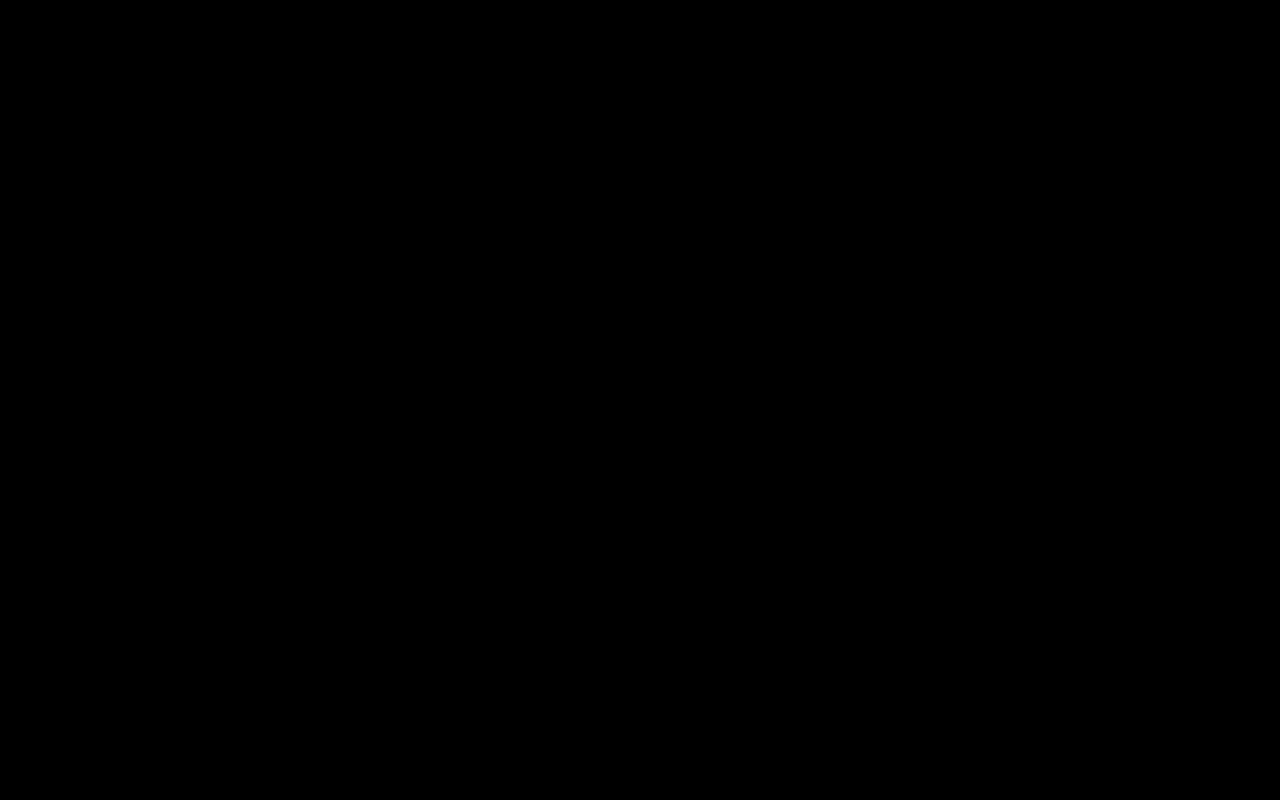
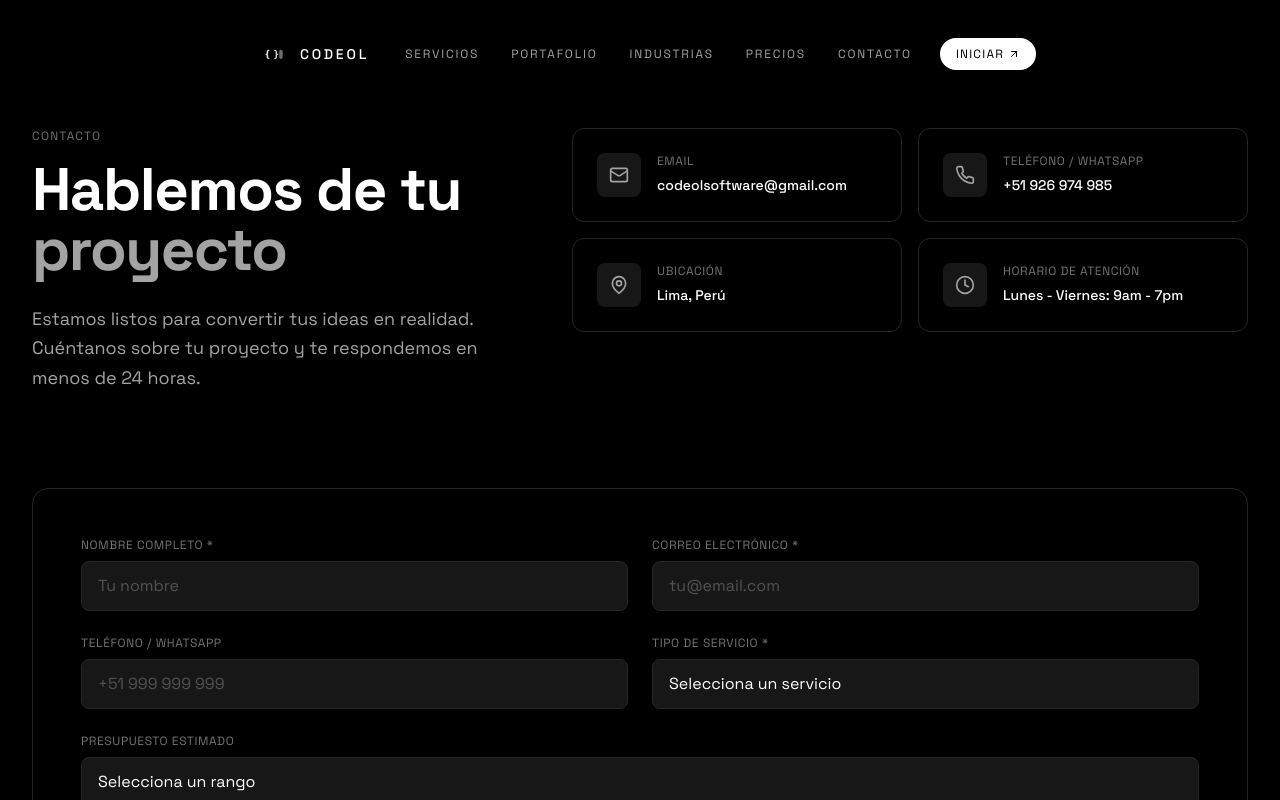
Before and after one commit to stevlozano/Codeol-Software-Peru, a React (Vite) app: page /contact in a window 1280 px wide. Before the commit this address had no page. Shown: the top 800 px of the page. Built offline with nearby package versions, Linux system fonts and the light colour scheme.

Commit message:
Restructure site: create separate pages for each section and simplify homepage

```diff
--- a/src/App.jsx
+++ b/src/App.jsx
@@ -2,11 +2,7 @@ import { BrowserRouter as Router, Routes, Route } from 'react-router-dom'
 import Navbar from './components/Navbar'
 import Hero from './sections/Hero'
 import Stats from './sections/Stats'
-import Services from './sections/Services'
-import Portfolio from './sections/Portfolio'
-import IndustryServices from './sections/IndustryServices'
-import Pricing from './sections/Pricing'
-import Contact from './sections/Contact'
+import BriefOverview from './sections/BriefOverview'
 import Footer from './components/Footer'
 import Chatbot from './components/Chatbot'
 import EcommerceDemo from './pages/EcommerceDemo'
@@ -15,6 +11,11 @@ import FintechLandingDemo from './pages/FintechLandingDemo'
 import RealEstateDemo from './pages/RealEstateDemo'
 import PrivacyPolicy from './pages/PrivacyPolicy'
 import TermsOfService from './pages/TermsOfService'
+import ServicesPage from './pages/ServicesPage'
+import PortfolioPage from './pages/PortfolioPage'
+import IndustriesPage from './pages/IndustriesPage'
+import PricingPage from './pages/PricingPage'
+import ContactPage from './pages/ContactPage'
 
 function HomePage() {
   return (
@@ -23,11 +24,7 @@ function HomePage() {
       <main>
         <Hero />
         <Stats />
-        <Services />
-        <Portfolio />
-        <IndustryServices />
-        <Pricing />
-        <Contact />
+        <BriefOverview />
       </main>
       <Footer />
       <Chatbot />
@@ -40,6 +37,11 @@ function App() {
     <Router>
       <Routes>
         <Route path="/" element={<HomePage />} />
+        <Route path="/services" element={<ServicesPage />} />
+        <Route path="/portfolio" element={<PortfolioPage />} />
+        <Route path="/industries" element={<IndustriesPage />} />
+        <Route path="/pricing" element={<PricingPage />} />
+        <Route path="/contact" element={<ContactPage />} />
         <Route path="/demo/ecommerce-moda" element={<EcommerceDemo />} />
         <Route path="/demo/sistema-erp" element={<ERPDemo />} />
         <Route path="/demo/landing-fintech" element={<FintechLandingDemo />} />
--- a/src/components/Navbar.jsx
+++ b/src/components/Navbar.jsx
@@ -5,11 +5,11 @@ import { ArrowUpRight } from 'lucide-react'
 import ProjectModal from './ProjectModal'
 
 const navLinks = [
-  { name: 'Servicios', href: '#services' },
-  { name: 'Portafolio', href: '#portfolio' },
-  { name: 'Industrias', href: '#industries' },
-  { name: 'Precios', href: '#pricing' },
-  { name: 'Contacto', href: '#contact' },
+  { name: 'Servicios', to: '/services' },
+  { name: 'Portafolio', to: '/portfolio' },
+  { name: 'Industrias', to: '/industries' },
+  { name: 'Precios', to: '/pricing' },
+  { name: 'Contacto', to: '/contact' },
 ]
 
 export default function Navbar() {
@@ -77,9 +77,9 @@ export default function Navbar() {
           {/* Desktop Links */}
           <div className="hidden md:flex items-center">
             {navLinks.map((link, index) => (
-              <a
+              <Link
                 key={link.name}
-                href={link.href}
+                to={link.to}
                 onMouseEnter={() => setHoveredIndex(index)}
                 onMouseLeave={() => setHoveredIndex(null)}
                 className="relative px-4 py-2 text-xs tracking-[0.15em] uppercase text-pure-gray-400 hover:text-pure-white transition-colors duration-300"
@@ -93,7 +93,7 @@ export default function Navbar() {
                     transition={{ type: "spring", bounce: 0.2, duration: 0.6 }}
                   />
                 )}
-              </a>
+              </Link>
             ))}
           </div>
 
@@ -139,9 +139,8 @@ export default function Navbar() {
           >
             <div className="flex flex-col justify-center items-center h-full px-6">
               {navLinks.map((link, index) => (
-                <motion.a
+                <motion.div
                   key={link.name}
-                  href={link.href}
                   initial={{ opacity: 0, y: 40 }}
                   animate={{ opacity: 1, y: 0 }}
                   exit={{ opacity: 0, y: 20 }}
@@ -150,11 +149,15 @@ export default function Navbar() {
                     delay: index * 0.1,
                     ease: [0.22, 1, 0.36, 1]
                   }}
-                  onClick={() => setIsMobileMenuOpen(false)}
-                  className="py-4 text-3xl font-light tracking-[0.05em] text-pure-white hover:text-pure-gray-400 transition-colors"
                 >
-                  {link.name}
-                </motion.a>
+                  <Link
+                    to={link.to}
+                    onClick={() => setIsMobileMenuOpen(false)}
+                    className="py-4 text-3xl font-light tracking-[0.05em] text-pure-white hover:text-pure-gray-400 transition-colors"
+                  >
+                    {link.name}
+                  </Link>
+                </motion.div>
               ))}
 
               <motion.button
--- /dev/null
+++ b/src/pages/ContactPage.jsx
@@ -0,0 +1,15 @@
+import Navbar from '../components/Navbar'
+import Footer from '../components/Footer'
+import Contact from '../sections/Contact'
+
+export default function ContactPage() {
+  return (
+    <div className="min-h-screen bg-pure-black text-pure-white">
+      <Navbar />
+      <main>
+        <Contact />
+      </main>
+      <Footer />
+    </div>
+  )
+}
--- /dev/null
+++ b/src/pages/IndustriesPage.jsx
@@ -0,0 +1,15 @@
+import Navbar from '../components/Navbar'
+import Footer from '../components/Footer'
+import IndustryServices from '../sections/IndustryServices'
+
+export default function IndustriesPage() {
+  return (
+    <div className="min-h-screen bg-pure-black text-pure-white">
+      <Navbar />
+      <main>
+        <IndustryServices />
+      </main>
+      <Footer />
+    </div>
+  )
+}
--- /dev/null
+++ b/src/pages/PortfolioPage.jsx
@@ -0,0 +1,15 @@
+import Navbar from '../components/Navbar'
+import Footer from '../components/Footer'
+import Portfolio from '../sections/Portfolio'
+
+export default function PortfolioPage() {
+  return (
+    <div className="min-h-screen bg-pure-black text-pure-white">
+      <Navbar />
+      <main>
+        <Portfolio />
+      </main>
+      <Footer />
+    </div>
+  )
+}
--- /dev/null
+++ b/src/pages/PricingPage.jsx
@@ -0,0 +1,15 @@
+import Navbar from '../components/Navbar'
+import Footer from '../components/Footer'
+import Pricing from '../sections/Pricing'
+
+export default function PricingPage() {
+  return (
+    <div className="min-h-screen bg-pure-black text-pure-white">
+      <Navbar />
+      <main>
+        <Pricing />
+      </main>
+      <Footer />
+    </div>
+  )
+}
--- /dev/null
+++ b/src/pages/ServicesPage.jsx
@@ -0,0 +1,15 @@
+import Navbar from '../components/Navbar'
+import Footer from '../components/Footer'
+import Services from '../sections/Services'
+
+export default function ServicesPage() {
+  return (
+    <div className="min-h-screen bg-pure-black text-pure-white">
+      <Navbar />
+      <main>
+        <Services />
+      </main>
+      <Footer />
+    </div>
+  )
+}
--- /dev/null
+++ b/src/sections/BriefOverview.jsx
@@ -0,0 +1,103 @@
+import { motion } from 'framer-motion'
+import { Link } from 'react-router-dom'
+import { Layout, ShoppingCart, Globe, BarChart3, MessageSquare, ArrowUpRight } from 'lucide-react'
+
+const overviewCards = [
+  {
+    icon: Layout,
+    title: 'Servicios',
+    description: 'Páginas web, sistemas personalizados y más',
+    to: '/services',
+    color: 'from-blue-500/20 to-blue-600/20'
+  },
+  {
+    icon: Globe,
+    title: 'Portafolio',
+    description: 'Proyectos que han transformado negocios',
+    to: '/portfolio',
+    color: 'from-purple-500/20 to-purple-600/20'
+  },
+  {
+    icon: BarChart3,
+    title: 'Industrias',
+    description: 'Soluciones para cada sector',
+    to: '/industries',
+    color: 'from-green-500/20 to-green-600/20'
+  },
+  {
+    icon: ShoppingCart,
+    title: 'Precios',
+    description: 'Planes adaptados a tu presupuesto',
+    to: '/pricing',
+    color: 'from-orange-500/20 to-orange-600/20'
+  },
+  {
+    icon: MessageSquare,
+    title: 'Contacto',
+    description: 'Hablemos de tu proyecto',
+    to: '/contact',
+    color: 'from-pink-500/20 to-pink-600/20'
+  },
+]
+
+export default function BriefOverview() {
+  return (
+    <section className="py-24 lg:py-32 bg-pure-black">
+      <div className="max-w-[1400px] mx-auto px-6 lg:px-8">
+        <div className="text-center max-w-3xl mx-auto mb-16">
+          <motion.h2
+            initial={{ opacity: 0, y: 30 }}
+            whileInView={{ opacity: 1, y: 0 }}
+            viewport={{ once: true }}
+            transition={{ duration: 0.6 }}
+            className="text-3xl sm:text-4xl lg:text-5xl font-bold tracking-tight mb-6"
+          >
+            ¿Qué necesitas?
+          </motion.h2>
+          <motion.p
+            initial={{ opacity: 0, y: 30 }}
+            whileInView={{ opacity: 1, y: 0 }}
+            viewport={{ once: true }}
+            transition={{ duration: 0.6, delay: 0.1 }}
+            className="text-lg text-pure-gray-400 leading-relaxed"
+          >
+            Explora nuestras soluciones y encuentra la perfecta para tu negocio.
+          </motion.p>
+        </div>
+
+        <div className="grid grid-cols-1 md:grid-cols-2 lg:grid-cols-3 gap-6">
+          {overviewCards.map((card, index) => (
+            <motion.div
+              key={card.title}
+              initial={{ opacity: 0, y: 40 }}
+              whileInView={{ opacity: 1, y: 0 }}
+              viewport={{ once: true }}
+              transition={{ duration: 0.6, delay: index * 0.1 }}
+            >
+              <Link
+                to={card.to}
+                className="group relative p-8 border border-pure-gray-800 rounded-2xl bg-gradient-to-br from-pure-gray-900/50 to-pure-gray-900/30 hover:border-pure-gray-600 transition-all duration-300 block"
+              >
+                <div className={`absolute inset-0 bg-gradient-to-br ${card.color} opacity-0 group-hover:opacity-100 transition-opacity duration-300 rounded-2xl`} />
+
+                <div className="relative z-10">
+                  <div className="p-4 bg-pure-gray-800 rounded-xl inline-block mb-6 group-hover:bg-pure-gray-700 transition-colors">
+                    <card.icon size={24} className="text-pure-white" />
+                  </div>
+
+                  <h3 className="text-xl font-semibold mb-2">{card.title}</h3>
+                  <p className="text-sm text-pure-gray-400 mb-4">{card.description}</p>
+
+                  <div className="flex items-center gap-2 text-sm text-pure-white group-hover:gap-3 transition-all">
+                    <span>Ver más</span>
+                    <ArrowUpRight size={16} />
+                  </div>
+                </div>
+              </Link>
+            </motion.div>
+          ))}
+        </div>
+      </div>
+    </section>
+  )
+}
```
